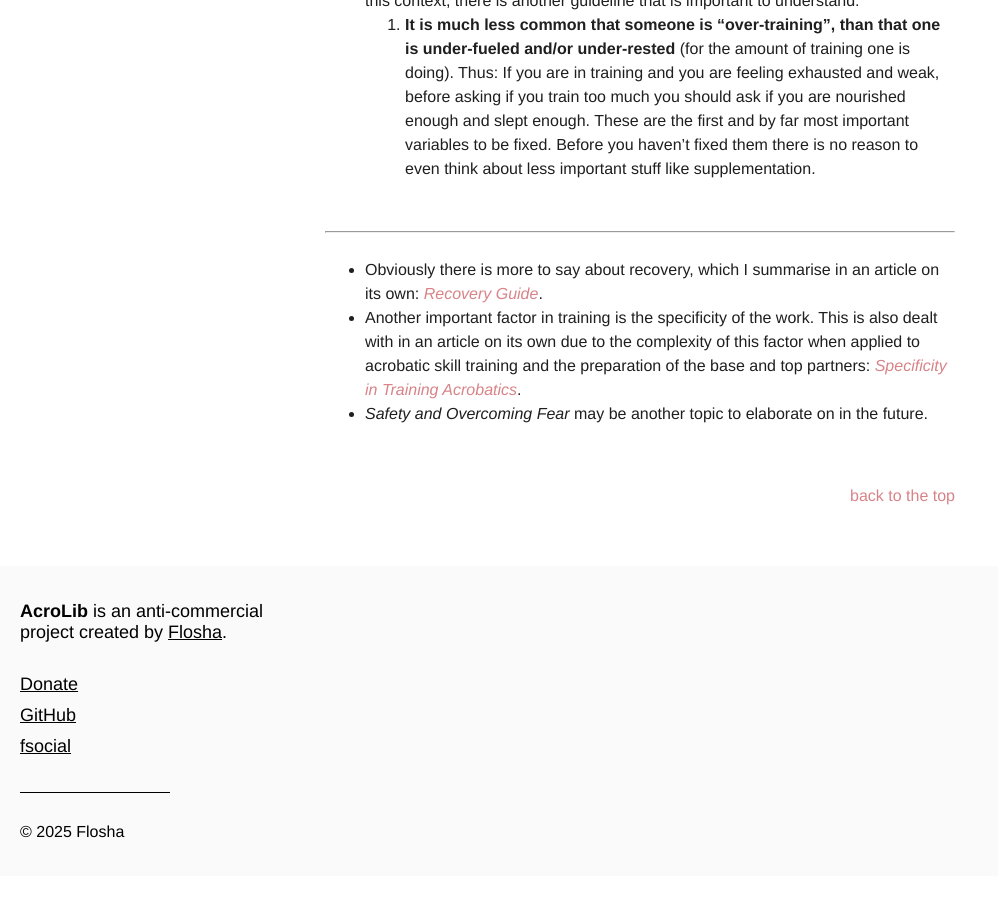
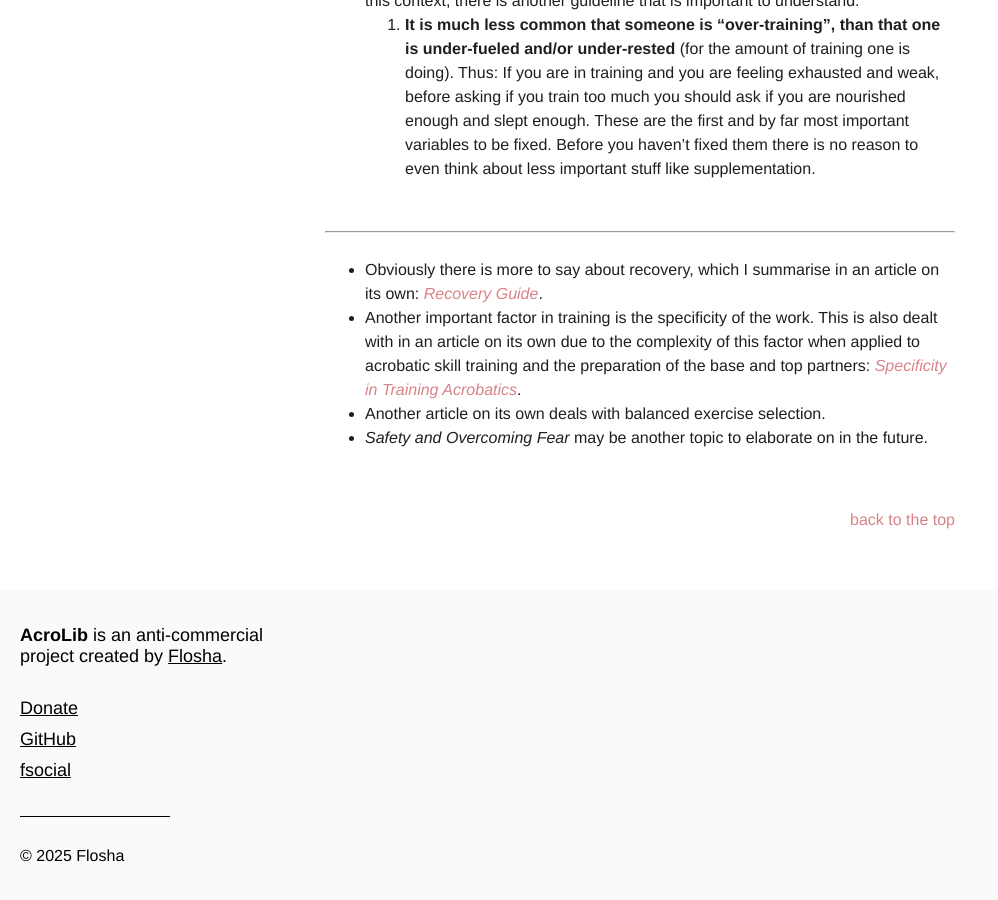
Before and after one commit to floshin/acrolib, a Jekyll site: the page built from training/load-management.md, in a window 1280 px wide and 900 px high, scrolled down 7943 px. Shown: the whole window, without its empty margins (0-998 px from the left). Built offline with Jekyll 4.4.1, drawn with Linux system fonts in a browser that asks for light colours; our own code applies the rules of GitHub Pages for plain Markdown files; before the commit the page ends 8819 px from its top, so only the background shows below that.

Commit message:
Update load-management.md

```diff
--- a/training/load-management.md
+++ b/training/load-management.md
@@ -103,4 +103,5 @@ Beyond any measurements, planning and complex regulation methods there are some
 
 * Obviously there is more to say about recovery, which I summarise in an article on its own: *[Recovery Guide](/training/recovery-guide)*.
 * Another important factor in training is the specificity of the work. This is also dealt with in an article on its own due to the complexity of this factor when applied to acrobatic skill training and the preparation of the base and top partners: *[Specificity in Training Acrobatics](/training/specificity)*.
+* Another article on its own deals with balanced exercise selection.
 * *Safety and Overcoming Fear* may be another topic to elaborate on in the future.
```
